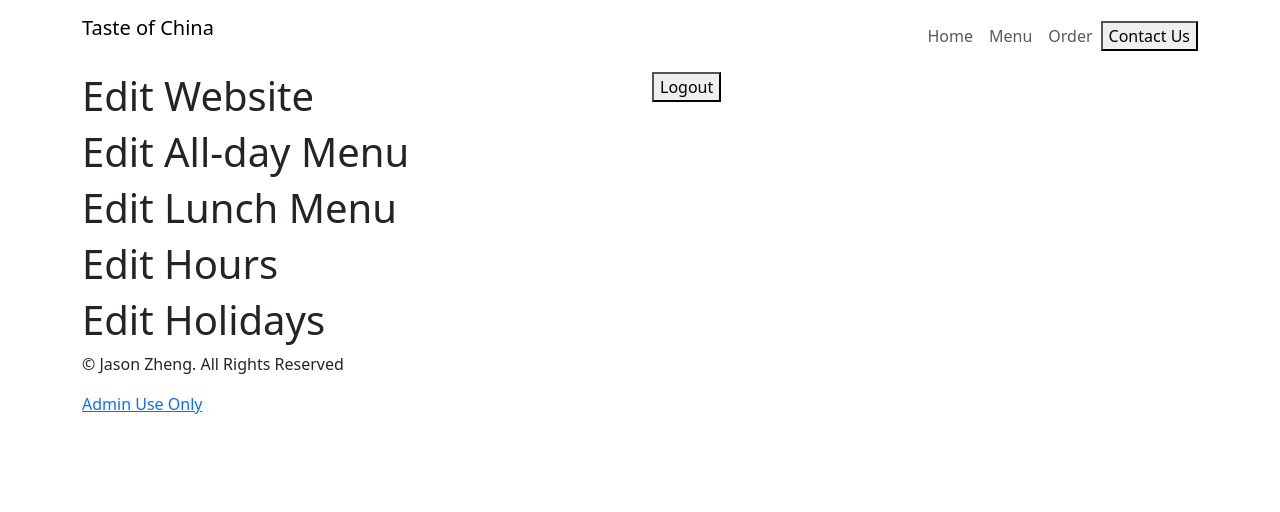
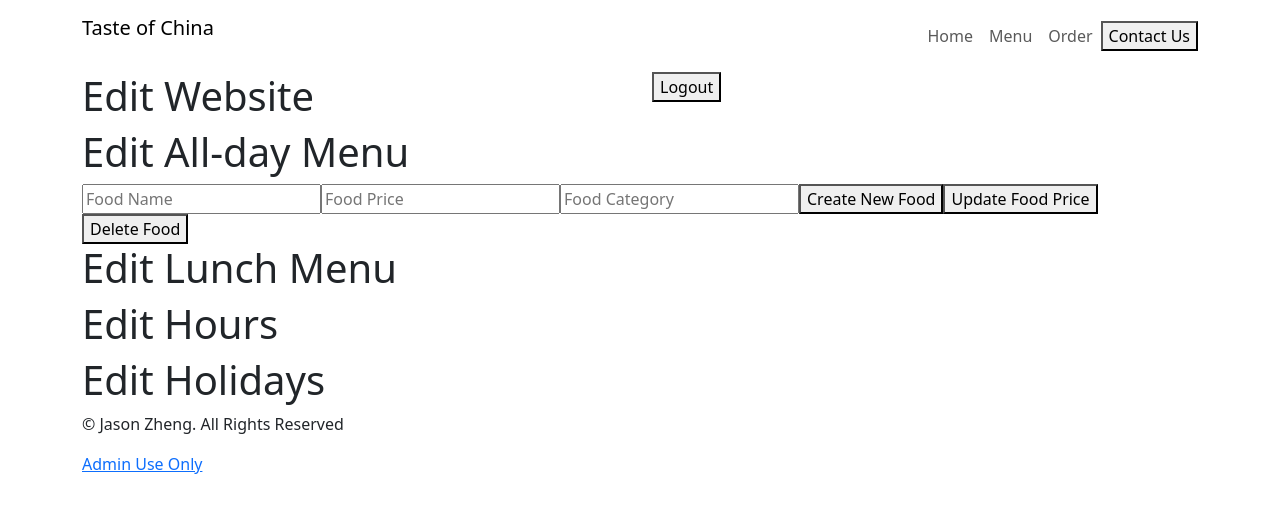
Before and after one commit to jz1459/taste-of-china, a React (Create React App) app in the folder frontend/: page /edit in a window 1280 px wide. Shown: the top 512 px of the page. Built offline with nearby package versions, Linux system fonts and the light colour scheme; sample sign-in values are in the browser's storage.

Commit message:
Added in the routing and handling for CUD ops

```diff
--- a/frontend/src/pages/Edit.jsx
+++ b/frontend/src/pages/Edit.jsx
@@ -1,8 +1,10 @@
-import React, {useEffect} from "react";
+import React, {useEffect, useState} from "react";
 import { useNavigate } from 'react-router-dom';
 import { Container, Row, Col } from "react-bootstrap";
+import axios from "axios";
 
 function Edit() {
+    // Handle Authentication and Authorization
     const navigate = useNavigate();
 
     useEffect(() => {
@@ -15,8 +17,67 @@ function Edit() {
     const handleLogOut = () => {
         localStorage.removeItem("user");
         navigate('/login');
-    }
+    };
 
+    const authHeader = () => {
+        const user = JSON.parse(localStorage.getItem('user'));
+        if (user && user.accessToken) {
+            return { "Authorization": "Bearer " + user.accessToken };
+        } else {
+            return {};
+        }
+    };
+
+    // Code to handle updating, creating and deleting database items
+    const foodUrl = "http://localhost:4000/api/edit/all-day";
+    const lunchUrl = "http://localhost:4000/api/edit/lunch";
+    const hoursUrl = "http://localhost:4000/api/edit/hours";
+    const holidaysUrl = "http://localhost:4000/api/edit/holidays";
+    const [foodName, setFoodName] = useState("");
+    const [foodPrice, setFoodPrice] = useState("");
+    const [foodCategory, setFoodCategory] = useState("");
+    const [lunchName, setLunchName] = useState("");
+    const [lunchPrice, setLunchPrice] = useState("");
+    const [dayName, setDayName] = useState("");
+    const [hours, setHours] = useState("");
+    const [holidays, setHolidays] = useState("");
+    const [holidayHours, setHolidayHours] = useState("");
+
+    // Routing for the updating, creating and deleting
+    const createFood = async (foodName, foodPrice, foodCategory) => {
+        // put in a paremeter that tells us which route to use so we can refactor our code
+        const res = await axios.post(foodUrl, { foodName, foodPrice, foodCategory }, {headers: authHeader()});
+        setFoodName("");
+        setFoodPrice("");
+        setFoodCategory("");
+        if (res.status == 200) {
+            alert("Successfully added: " + "Name: " + JSON.stringify(res.data.name) + " Price: " + JSON.stringify(res.data.price) + " Category: " + JSON.stringify(res.data.category));
+        } else {
+            alert("Didn't work, check your spelling.");
+        }
+    };
+
+    const updateFood = async (foodName, foodPrice) => {
+        const res = await axios.put(foodUrl, { foodName, foodPrice }, {headers: authHeader()});
+        setFoodName("");
+        setFoodPrice("");
+        if (res.status === 200 && res.data) {
+            alert("Successfully updated: " + "Name: " + JSON.stringify(res.data.name) + " Price: " + JSON.stringify(res.data.price) + " Category: " + JSON.stringify(res.data.category));
+        } else {
+            alert("Didn't work, check your spelling.");
+        }
+    };
+
+    const deleteFood = async (foodName) => {
+        const res = await axios.delete(foodUrl, { data: { foodName },  headers: authHeader()});
+        setFoodName("");
+        console.log(res);
+        if (res.status == 200 && res.data) {
+            alert("Successfully deleted: " + "Name: " + JSON.stringify(res.data.name) + " Price: " + JSON.stringify(res.data.price) + " Category: " + JSON.stringify(res.data.category));
+        } else {
+            alert("Didn't work, check your spelling.");
+        }
+    };
 
     return (
         // Put in the axios routing for the reamining CUD operations for lunch, holiday, hours, allday schemas
@@ -32,6 +93,12 @@ function Edit() {
                 </Row>
                 <div className="editHeader">
                     <h1>Edit All-day Menu</h1>
+                    <input type="text" placeholder="Food Name" value={foodName} onChange={(event) => setFoodName(event.target.value)} />
+                    <input type="text" placeholder="Food Price" value={foodPrice} onChange={(event) => setFoodPrice(event.target.value)} />
+                    <input type="text" placeholder="Food Category" value={foodCategory} onChange={(event) => setFoodCategory(event.target.value)} />
+                    <button onClick={() => createFood(foodName, foodPrice, foodCategory)}>Create New Food</button>
+                    <button onClick={() => updateFood(foodName, foodPrice)}>Update Food Price</button>
+                    <button onClick={()=> deleteFood(foodName)}>Delete Food</button>
                 </div>
                 <div className="editHeader">
                     <h1>Edit Lunch Menu</h1>
```
Also changed, not shown: 1 other file (tests, documents, lock files or other folders).
